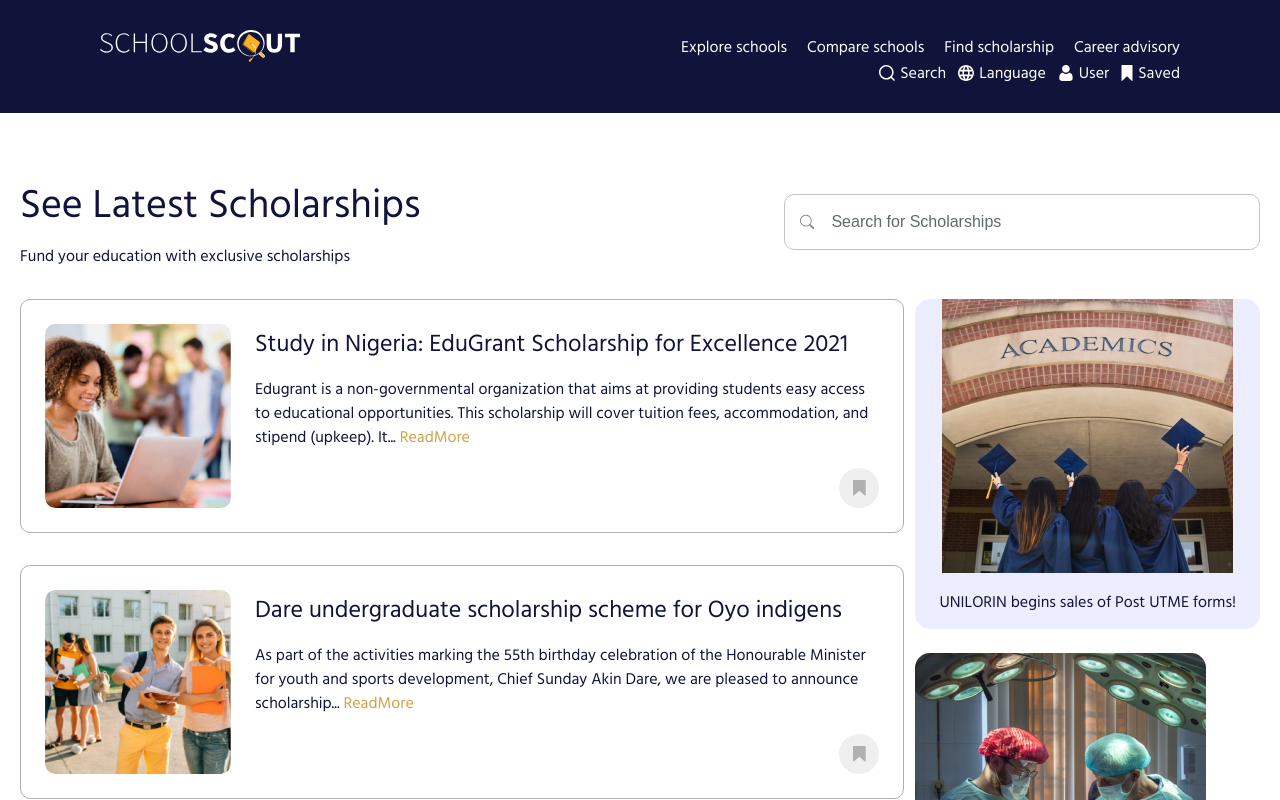
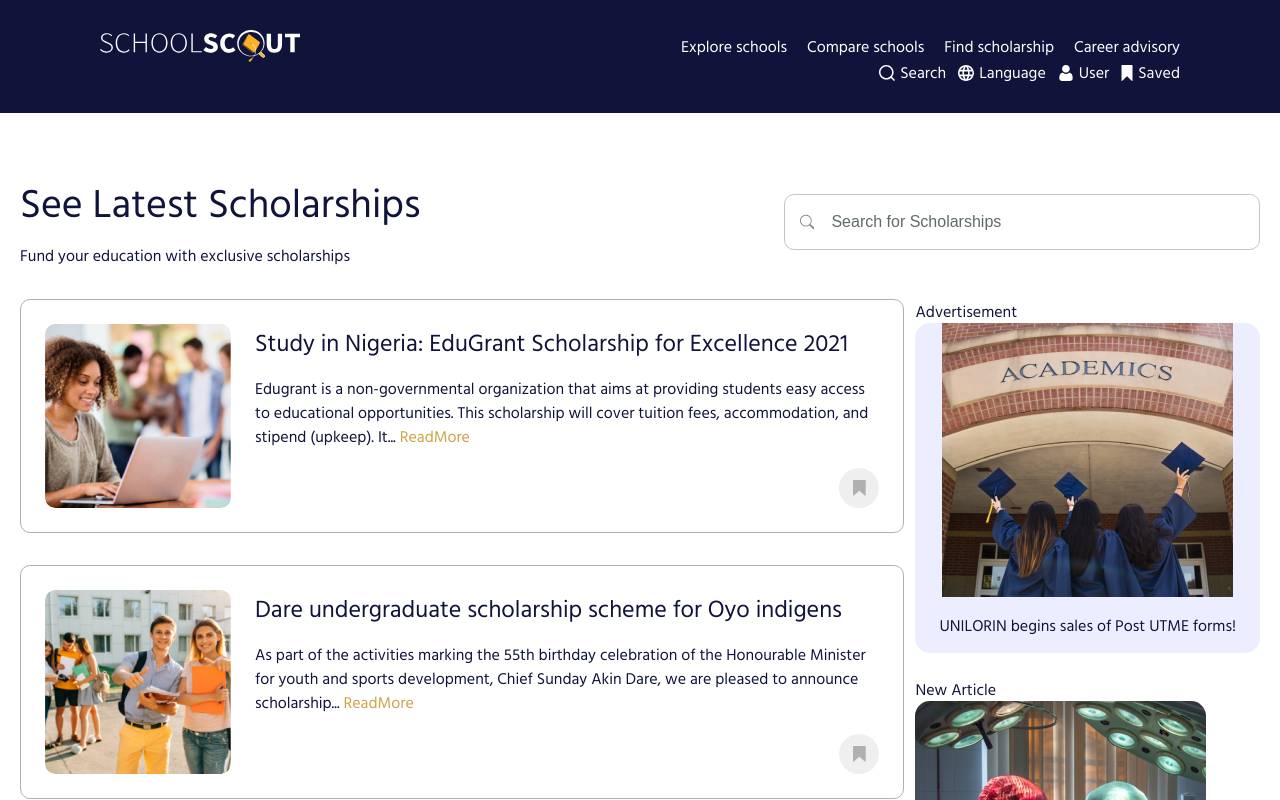
Before and after one commit to CDiala/school-finder, a React (Create React App) app in the folder client/: page / in a window 1280 px wide. Shown: the top 800 px of the page. Built offline with nearby package versions, Linux system fonts and the light colour scheme.

Commit message:
fix: Modify SideCard component to show title

```diff
--- a/client/src/components/shared/SideCard/SideCard.js
+++ b/client/src/components/shared/SideCard/SideCard.js
@@ -22,6 +22,8 @@ const SideCardList = ({ data }) => {
     <div className="side-card-list-box">
       {data.map((item, index) => {
         return (
+          <div className="side-card">
+            {item.type}
             <SideCard
               key={index}
               src={item.src}
@@ -29,6 +31,7 @@ const SideCardList = ({ data }) => {
               caption={item.header}
               path={item.path}
             />
+          </div>
         );
       })}
     </div>
```
Lines whose indentation alone changed are shown as unchanged.
